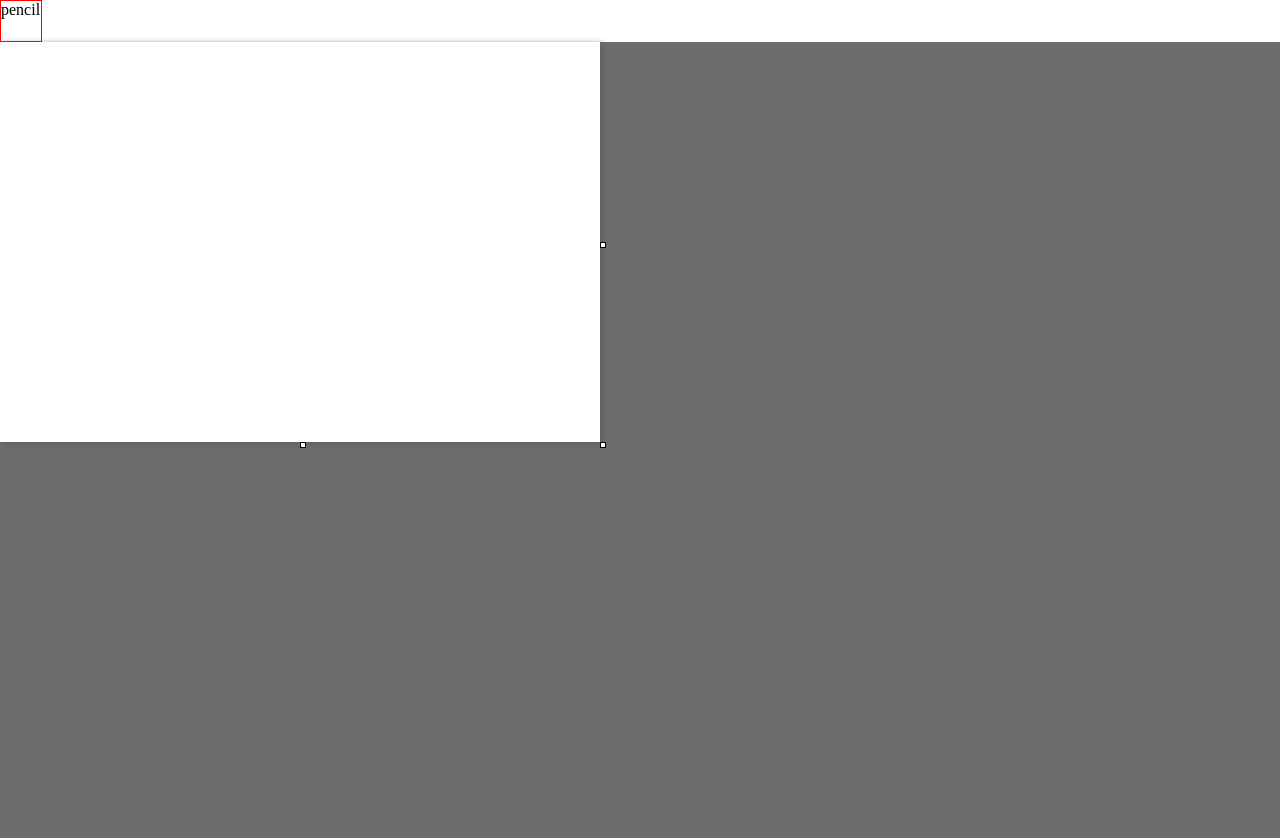
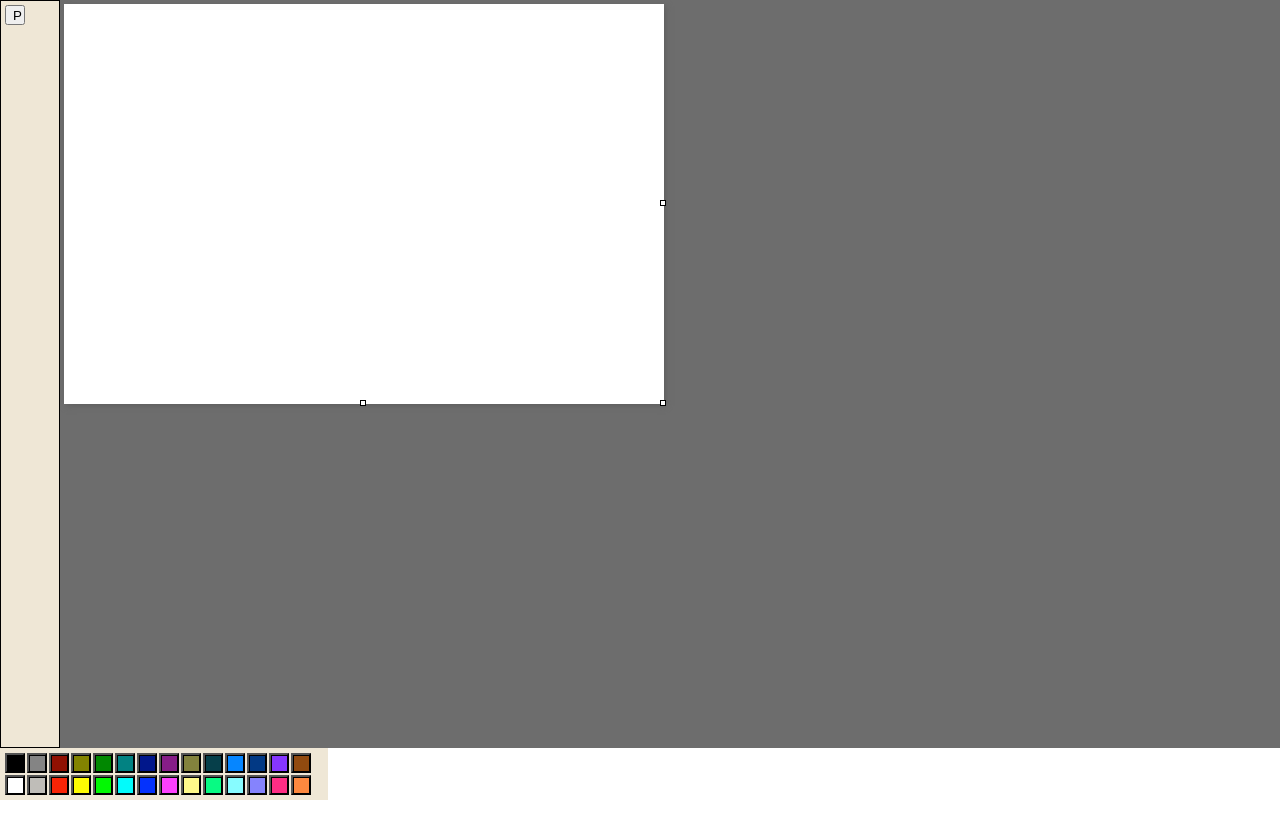
Before and after one commit to krvajal/mspaint, a React (Create React App) app: page / in a window 1280 px wide. Shown: the top 838 px of the page. After the commit the page ends 800 px from the top, so only its background shows below. Built offline with nearby package versions, Linux system fonts and the light colour scheme.

Commit message:
add color palette

```diff
--- a/src/App.js
+++ b/src/App.js
@@ -1,14 +1,22 @@
 import React from "react";
 import CanvasContainer from "./components/CanvasContainer";
 import Toolbox from "./components/Toolbox";
+import ColorPalette from "./components/ColorSelector";
 
 import "./styles.css";
 
 function App() {
   return (
-    <div style={{ width: "100vw", height: "100vh" }}>
-      <Toolbox />
-      <CanvasContainer />
+    <div style={{ display: "flex", flexDirection: "column", position: 'fixed', left: 0, right: 0, top: 0, bottom: 0 }}>
+      <div style={{ display: "flex", flexGrow: 1 }}>
+        <Toolbox />
+        <div style={{ flexGrow: 1 }}>
+          <CanvasContainer />
+        </div>
+      </div>
+      <div>
+        <ColorPalette />
+      </div>
     </div>
   );
 }
--- a/src/components/CanvasContainer.js
+++ b/src/components/CanvasContainer.js
@@ -186,7 +186,10 @@ const styles = {
     position: "relative",
     width: "100%",
     height: "100%",
-    background: "#6d6d6d"
+    background: "#6d6d6d",
+    overflow: "auto",
+    padding: 4,
+    boxSizing: 'border-box'
   },
   outline: {
     // the pointer events fall through
--- /dev/null
+++ b/src/components/ColorSelector.js
@@ -0,0 +1,71 @@
+import React from "react";
+
+const paletteColors = [
+  "#000000",
+  "#848484",
+  "#901002",
+  "#838300",
+  "#018801",
+  "#028282",
+  "#01178B",
+
+  "#861D87",
+  "#83823D",
+  "#063F4A",
+  "#0686FF",
+  "#023984",
+  "#8636FF",
+  "#914A0F",
+  "#ffffff",
+  "#BFBDB8",
+  "#F82406",
+  "#FDFB03",
+  "#03F803",
+  "#02FBFB",
+  "#0432FD",
+  "#FD40FD",
+  "#FEF88A",
+  "#08FA83",
+  "#87FCFF",
+  "#8583FD",
+  "#FF2D84",
+  "#FC883F"
+];
+
+const ColorPalette = () => {
+  return (
+    <div style={styles.palette}>
+      {paletteColors.map(color => (
+        <ColorButton color={color} key={color} />
+      ))}
+    </div>
+  );
+};
+
+export default ColorPalette;
+
+const ColorButton = ({ color }) => {
+  return (
+    <button
+      type="button"
+      style={{ ...styles.button, backgroundColor: color }}
+    />
+  );
+};
+
+const styles = {
+  palette: {
+    display: "flex",
+    flexWrap: "wrap",
+    width: "100%",
+    maxWidth: 320,
+    backgroundColor: "#EFE7D6",
+    padding: 4
+  },
+  button: {
+    margin: 1,
+    width: 20,
+    height: 20,
+    boxShadow: "inset 1px 1px black"
+  }
+};
--- a/src/components/Toolbox.js
+++ b/src/components/Toolbox.js
@@ -20,20 +20,21 @@ const Toolbox = props => {
 };
 
 const Tool = ({ icon, active, tooltip }) => {
-  return <div style={styles.tool}>{icon}</div>;
+  return <button style={styles.tool}>P</button>;
 };
 
 const styles = {
   toolbox: {
     display: "flex",
     flexWrap: "wrap",
-    width: 200,
-    border: "1px solid blak"
+    width: 50,
+    border: "1px solid black",
+    backgroundColor: "#EFE7D6",
+    padding: 4,
   },
   tool: {
-    width: 40,
-    height: 40,
-    border: "1px solid red"
+    width: 20,
+    height: 20,
   }
 };
 
```
